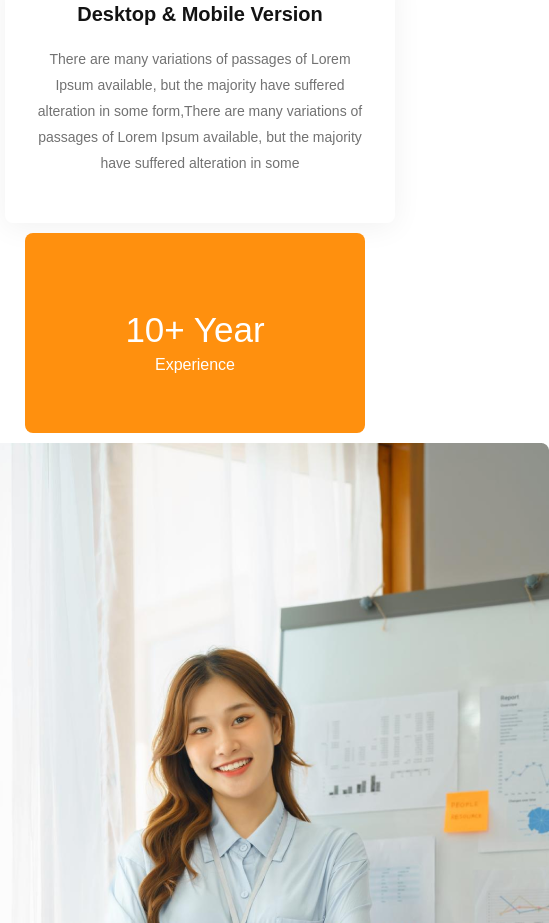
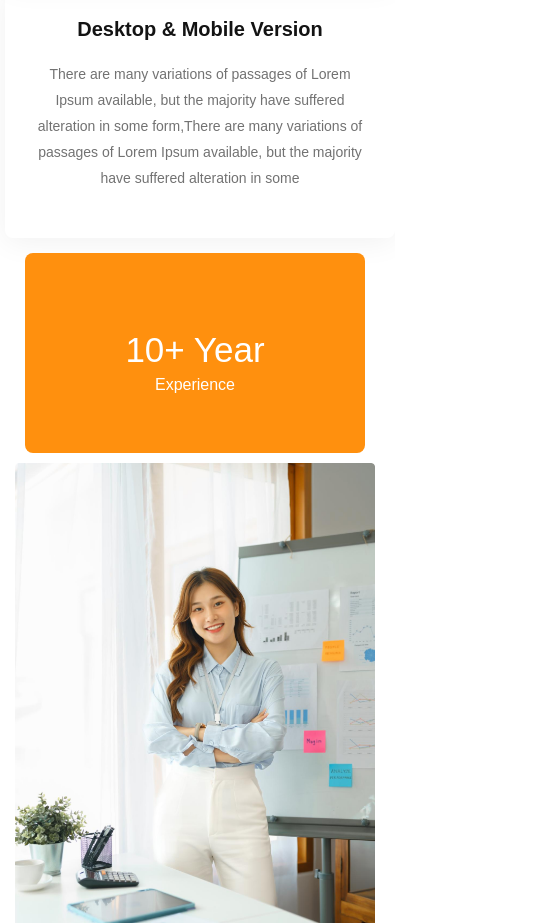
Before and after one commit to rakibsarowar/g3-architects-website, a plain HTML site: page index.html in a window 390 px wide. Shown: the part 3492-4415 px from the top of the page, 549 px wide, since content can reach past the window. Drawn offline with Linux system fonts and the light colour scheme.

Commit message:
debugging section 2

```diff
--- a/style.css
+++ b/style.css
@@ -430,9 +430,10 @@ li>a {
     .sub-info{
         width: 100%;
         height: 250px;
-        margin: 0 5px;
+        margin: 5px;
         text-align: center;
         padding: 30px 20px;
+
     }
     .sub-section-text{
         font-size: 14px;
@@ -451,6 +452,12 @@ li>a {
         top: 0;
         left: 0;
     }
+    .right-side-container img{
+        width: 100%;
+        padding: 0 15px;
+    }
+
+
 
 
 
```
